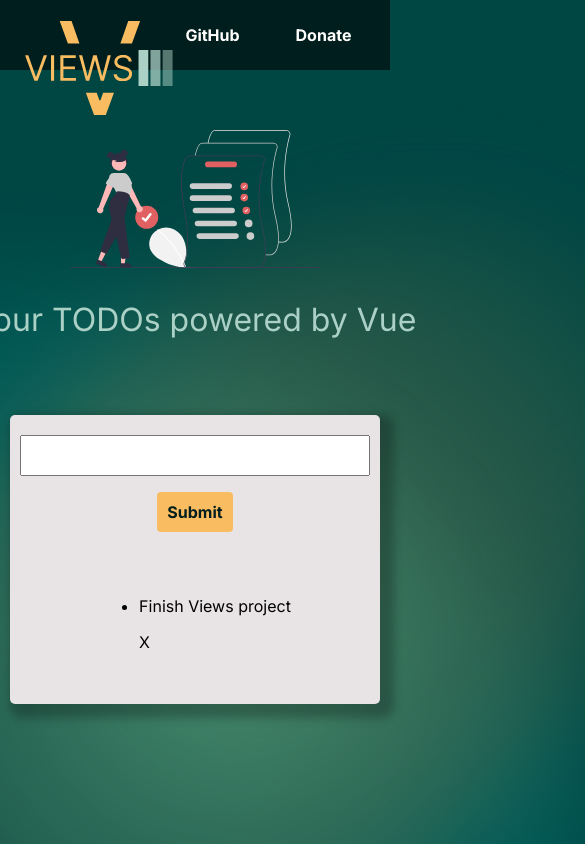
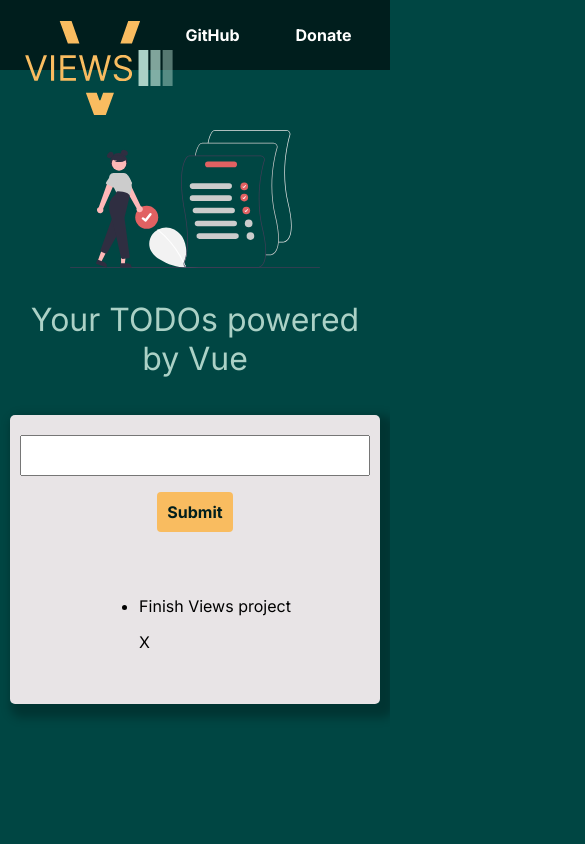
Before and after one commit to mahiv87/Views-by-Vue, a Vue app: page / in a window 390 px wide. Shown: the top 844 px of the page, 585 px wide, since content can reach past the window. Built offline with nearby package versions, Linux system fonts and the light colour scheme.

Commit message:
removed background gradient on mobile view for now

```diff
--- a/src/App.vue
+++ b/src/App.vue
@@ -29,7 +29,7 @@ import Todos from './components/Todos/Todos.vue';
 }
 .subtitle {
 	position: relative;
-	top: -1000px;
+	top: -1270px;
 	padding: 0px 8px;
 	max-width: 500px;
 	color: #abd1c6;
@@ -62,7 +62,7 @@ p::after {
 	top: -10%;
 	left: 0%;
 	width: 600px;
-	height: 1000px;
+	height: calc(100vh - 10rem);
 	border-radius: 50%;
 	background: radial-gradient(
 		circle,
@@ -70,7 +70,7 @@ p::after {
 		rgba(0, 70, 67, 1) 100%
 	);
 	filter: blur(50px);
-	transform: rotate(-45deg);
+	transform: rotate(-60deg);
 	z-index: -2;
 }
 
@@ -81,7 +81,7 @@ p::after {
 	top: -20%;
 	left: 0%;
 	width: 600px;
-	height: 1000px;
+	height: calc(100vh - 10rem);
 	border-radius: 50%;
 	background: radial-gradient(
 		circle,
@@ -89,14 +89,23 @@ p::after {
 		rgba(0, 70, 67, 1) 100%
 	);
 	filter: blur(50px);
-	transform: rotate(45deg);
+	transform: rotate(60deg);
 	z-index: -1;
 }
 
 @media screen and (max-width: 992px) {
 	.subtitle {
+		top: 0;
 		font-size: 32px;
 		margin-bottom: 75px;
 	}
+
+	p::after {
+		display: none;
+	}
+
+	.subtitle::after {
+		display: none;
+	}
 }
 </style>
```
